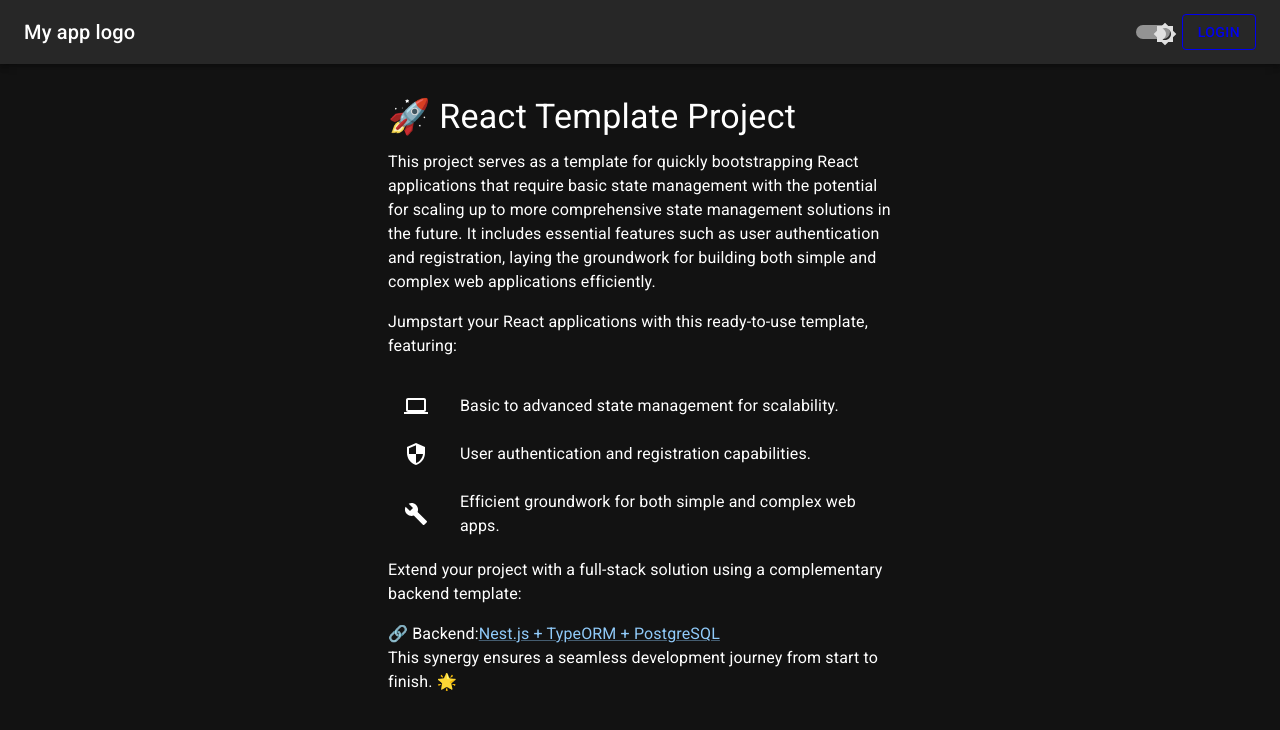
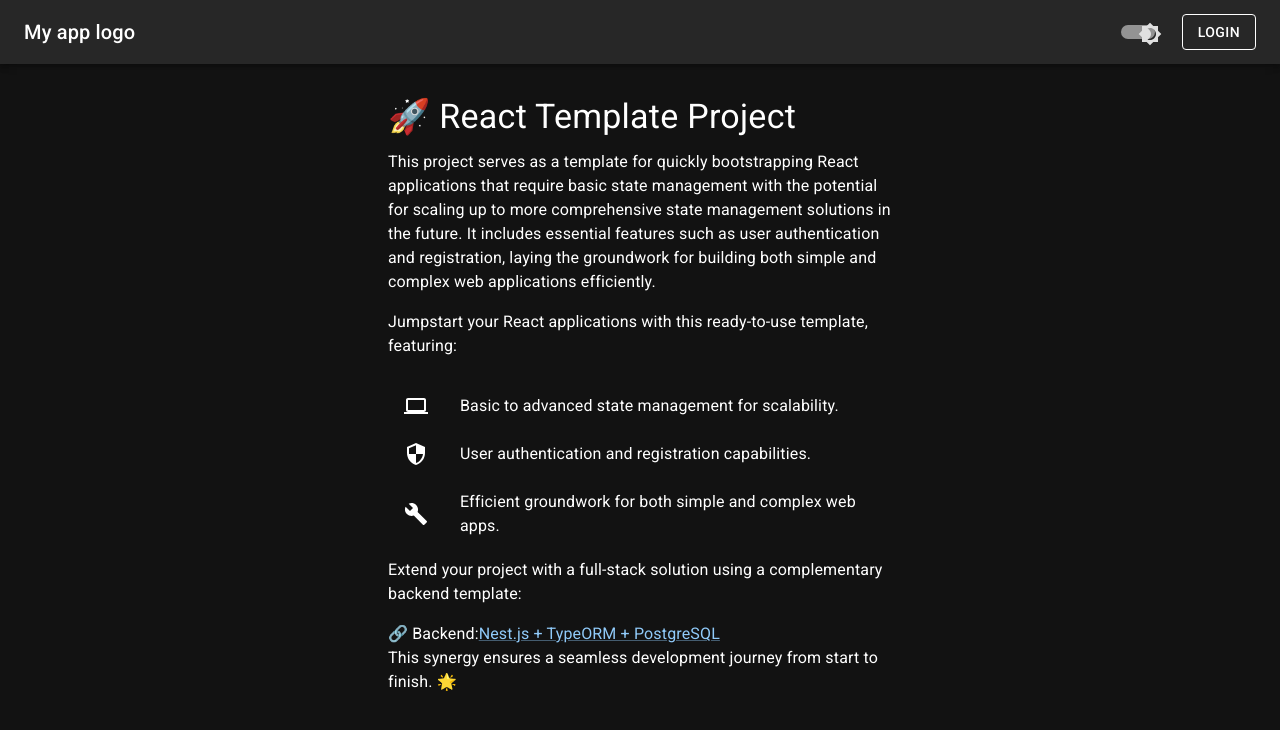
Before and after one commit to serjo96/react_blueprint, a React (Create React App) app: page / in a window 1280 px wide. Shown: the top 730 px of the page. Built offline with nearby package versions, Linux system fonts and the light colour scheme.

Commit message:
Cleanup header

```diff
--- a/src/layouts/header.tsx
+++ b/src/layouts/header.tsx
@@ -17,6 +17,7 @@ const Header = () => {
         </Typography>
         <Box display="flex" alignItems="center">
           <Switch
+            sx={{marginRight: '15px'}}
             color="default"
             checked={mode === 'dark'}
             onChange={toggleTheme}
@@ -24,7 +25,7 @@ const Header = () => {
             checkedIcon={<Brightness4Icon />}
           />
           <Link to={'login'}>
-            <Button variant="outlined" color="inherit">
+            <Button sx={{color: 'white'}} variant="outlined" color="inherit">
               Login
             </Button>
           </Link>
```
